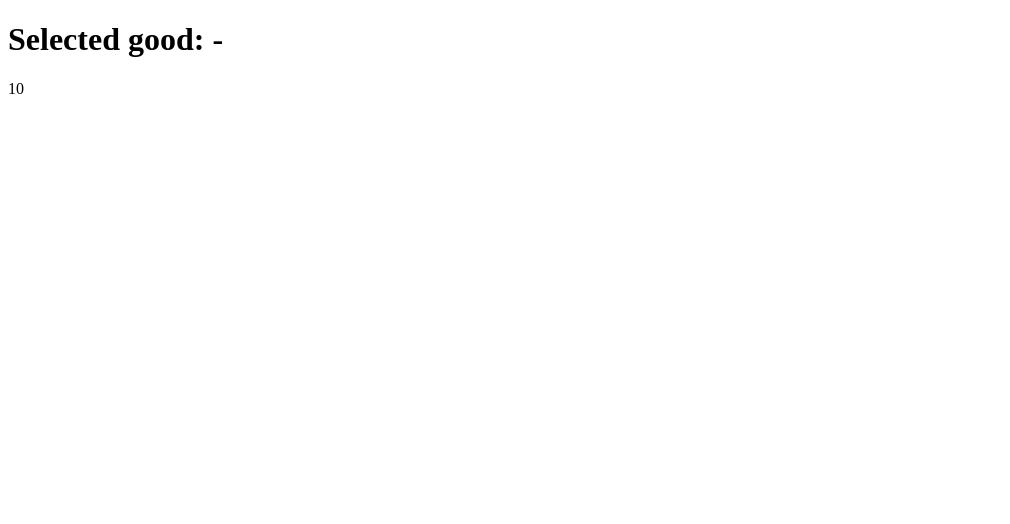
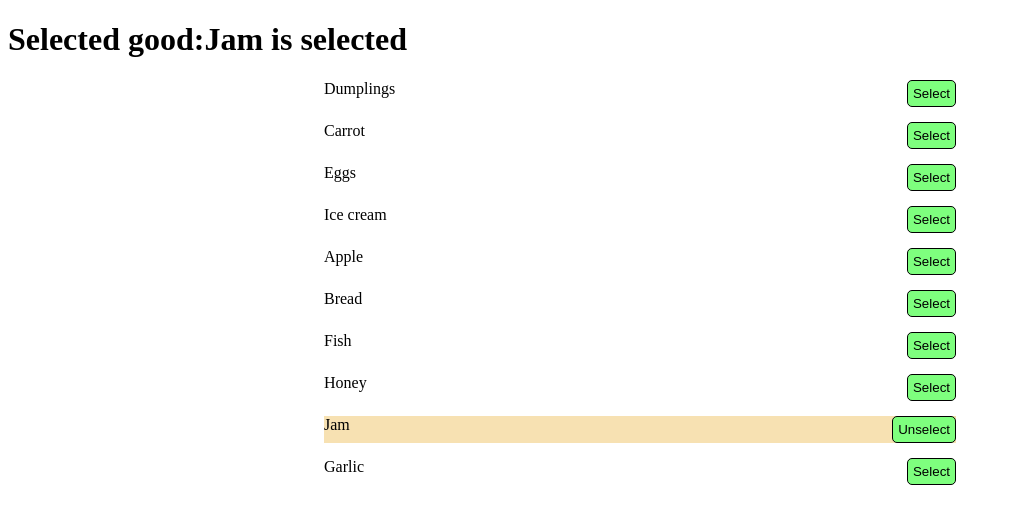
Before and after one commit to mate-academy/react_goods-selector, a React (Create React App) app: page / in a window 1280 px wide. Shown: the top 524 px of the page, without its empty margins (0-1010 px from the left). Built offline with nearby package versions, Linux system fonts and the light colour scheme.

Commit message:
solution

```diff
--- a/src/App.scss
+++ b/src/App.scss
@@ -1 +1,30 @@
 // styles go here
+.goods {
+  display: flex;
+  // justify-content: center;
+  align-items: center;
+  flex-direction: column;
+  gap: 15px;
+  &__item {
+    display: flex;
+    justify-content: space-between;
+    width: 50%;
+
+  }
+
+  &__button {
+    padding: 5px;
+    background: rgb(126, 255, 126);
+    border: 1px solid black;
+    border-radius: 5px;
+    cursor: pointer;
+
+    &:hover {
+      background: red;
+    }
+  }
+}
+
+.active {
+  background-color: rgb(247, 225, 178);
+}
--- a/src/App.tsx
+++ b/src/App.tsx
@@ -1,7 +1,7 @@
 import React from 'react';
 import './App.scss';
 
-const goodsFromServer: string[] = [
+const goodsFromServer: Good[] = [
   'Dumplings',
   'Carrot',
   'Eggs',
@@ -14,11 +14,81 @@ const goodsFromServer: string[] = [
   'Garlic',
 ];
 
-const App: React.FC = () => (
-  <div className="App">
-    <h1>Selected good: -</h1>
-    {goodsFromServer.length}
-  </div>
-);
+type Good = 'Dumplings' | 'Carrot' | 'Eggs' | 'Ice cream' | 'Apple' | 'Bread' | 'Fish' | 'Honey' | 'Jam' | 'Garlic';
+
+type State = {
+  selectedGoods: Good[];
+};
+
+export class App extends React.Component<{}, State> {
+  state: State = {
+    selectedGoods: ['Jam'] as Good[],
+  };
+
+  addGood(good: Good) {
+    const { selectedGoods } = this.state;
+
+    selectedGoods.push(good);
+    this.setState({ selectedGoods });
+  }
+
+  header() {
+    const { selectedGoods } = this.state;
+    let head = '';
+
+    switch (selectedGoods.length) {
+      case 0:
+        head = 'No goods selected';
+
+        return head;
+      case 1:
+        head = `${selectedGoods[0]} is selected`;
+
+        return head;
+
+      default:
+        head = `${selectedGoods.join(', ')} are selected`;
+
+        return head;
+    }
+  }
+
+  removeGood(good: Good) {
+    const { selectedGoods } = this.state;
+
+    this.setState({ selectedGoods: selectedGoods.filter(item => item !== good) });
+  }
+
+  render() {
+    const { selectedGoods } = this.state;
+
+    return (
+      <div className="App">
+        <h1>
+          Selected good:
+          {this.header()}
+        </h1>
+        <div className="goods">
+          {goodsFromServer.map(good => (
+            <div className={selectedGoods.includes(good) ? 'goods__item active' : 'goods__item'}>
+              {good}
+              <button
+                className="goods__button"
+                onClick={
+                  selectedGoods.includes(good)
+                    ? () => this.removeGood(good)
+                    : () => this.addGood(good)
+                }
+                type="button"
+              >
+                {selectedGoods.includes(good) ? 'Unselect' : 'Select'}
+              </button>
+            </div>
+          ))}
+        </div>
+      </div>
+    );
+  }
+}
 
 export default App;
```
Also changed, not shown: package.json (line endings or trailing spaces), 1 other file (tests, documents, lock files or other folders).
